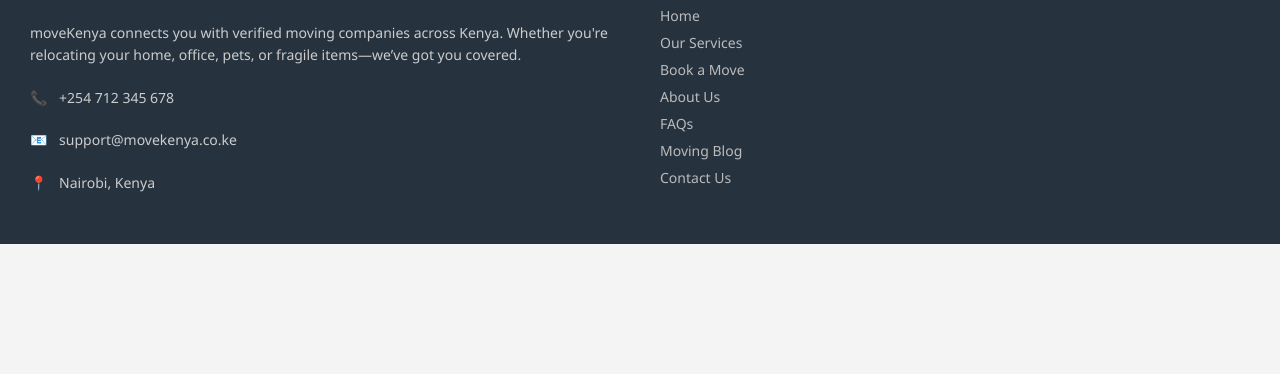
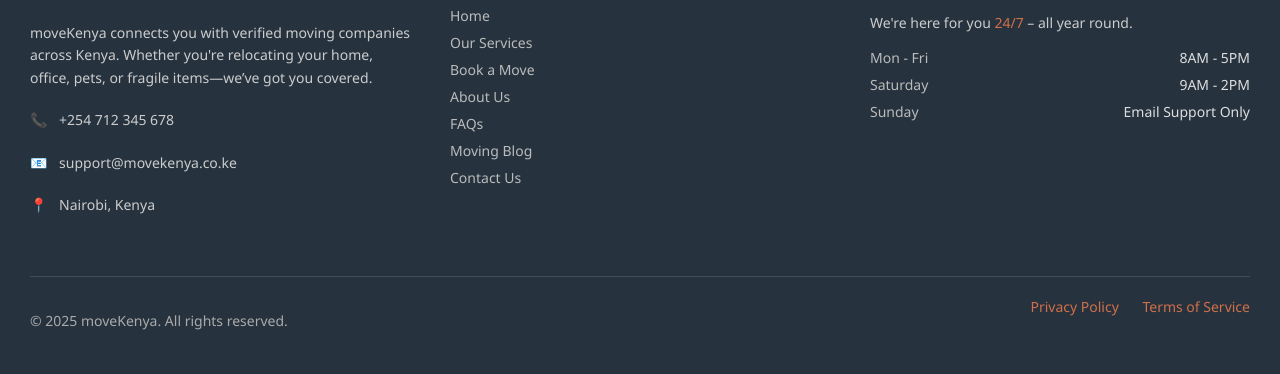
Before and after one commit to yaas-3r/IAP-GRP-Project-, a plain HTML site: page contact.html in a window 1280 px wide. Shown: the part 1644-2018 px from the top of the page. Before the commit the page ends 1888 px from the top, so only its background shows below. Drawn offline with Linux system fonts and the light colour scheme.

Commit message:
added footer column

```diff
--- a/contact.html
+++ b/contact.html
@@ -280,3 +280,25 @@
           <li><a href="/contact">Contact Us</a></li>
         </ul>
       </div>
+       <div class="footer-column">
+        <h3>Support Hours</h3>
+        <p>We're here for you <span style="color:#d06f49;">24/7</span> – all year round.</p>
+        <ul class="hours-list">
+          <li>Mon - Fri <span>8AM - 5PM</span></li>
+          <li>Saturday <span>9AM - 2PM</span></li>
+          <li>Sunday <span>Email Support Only</span></li>
+        </ul>
+      </div>
+    </div>
+
+    <div class="footer-bottom">
+      <p>© 2025 moveKenya. All rights reserved.</p>
+      <div>
+        <a href="/privacy-policy">Privacy Policy</a>
+        <a href="/terms">Terms of Service</a>
+      </div>
+    </div>
+  </footer>
+
+</body>
+</html>
```
